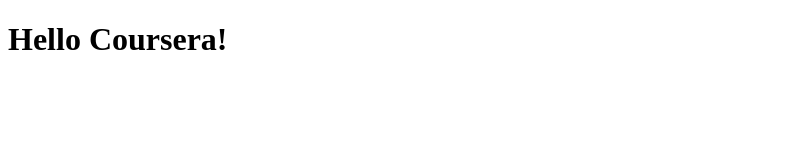
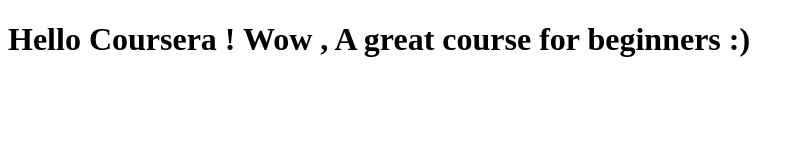
Before and after one commit to Pinks94/coursera-test, a plain HTML site: page site/index.html in a window 1280 px wide. Shown: the whole page, without its empty margins (0-804 px from the left). Drawn offline with Linux system fonts and the light colour scheme.

Commit message:
Small adiition to our page content

```diff
--- a/site/index.html
+++ b/site/index.html
@@ -4,6 +4,6 @@
 	<title>Hello Coursera ! </title>
 </head>
 <body>
-<h1> Hello Coursera! </h1>
+<h1> Hello Coursera ! Wow , A great course for beginners :) </h1>
 </body>
 </html>
```
